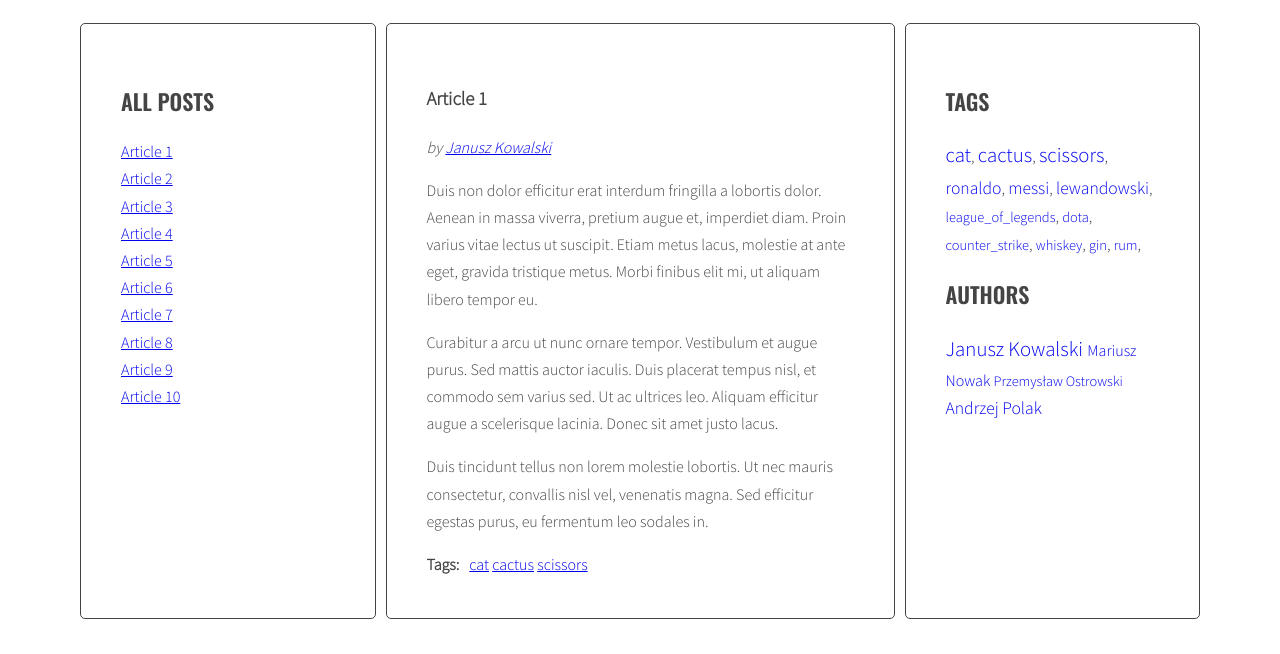
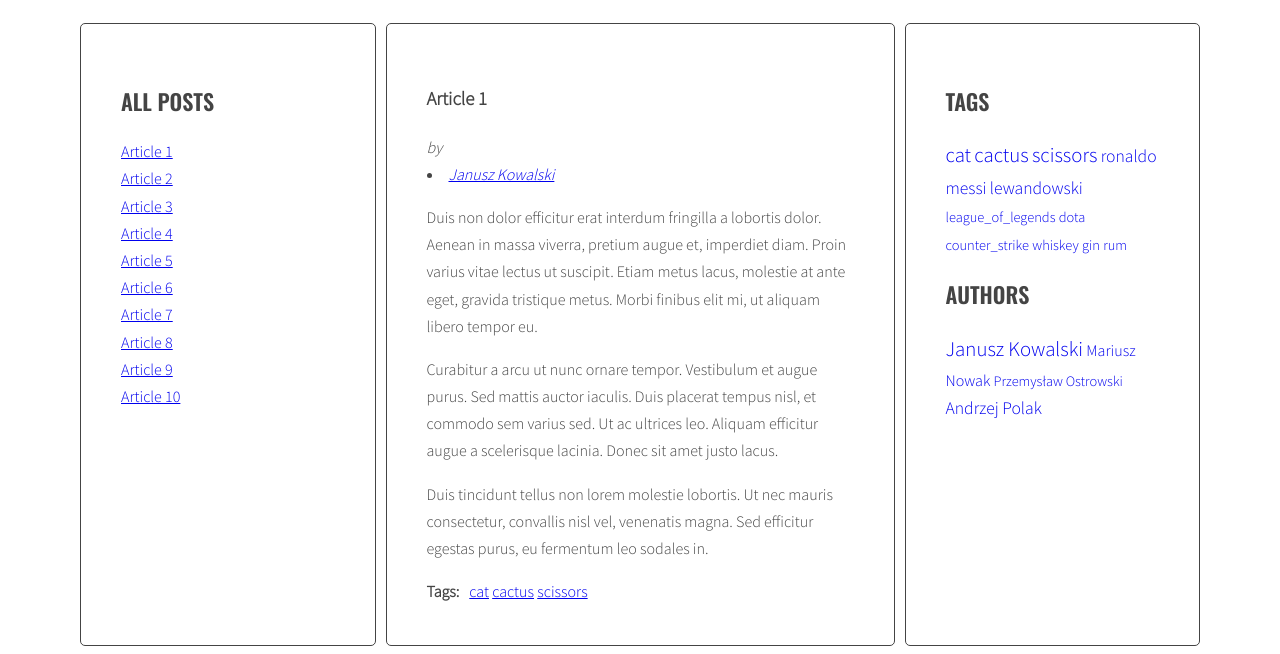
Before and after one commit to kazik545/javascript-blog, a website: page index.html in a window 1280 px wide. Shown: the part 220-874 px from the top of the page. Before the commit the page ends 847 px from the top, so only its background shows below. Drawn offline with nearby package versions, Linux system fonts and the light colour scheme.

Commit message:
add handlebars

```diff
--- a/index.html
+++ b/index.html
@@ -190,6 +190,26 @@
               </main>
             </div>
           </div>
+          <script id="template-author-cloud-link" type="text/x-handlebars-template">
+            {{#each authors}}
+            <li><a href="#author-{{ author }}" class=" {{ className }} ">{{ author }}</a></li>
+            {{/each}}
+          </script>
+          <script id="template-tag-cloud-link" type="text/x-handlebars-template">
+            {{#each tags}}
+            <li><a href="#tag-{{ tag }}" class=" {{ className }} ">{{ tag }}</a></li>
+            {{/each}}
+          </script>
+          <script id="template-author-link" type="text/x-handlebars-template">
+            <li><a href="#{{ id }}"><span>{{ title }}</span></a></li>
+          </script>
+          <script id="template-tag-link" type="text/x-handlebars-template">
+            <li><a href="#{{ id }}"><span>{{ title }}</span></a></li>
+          </script>
+          <script id="template-article-link" type="text/x-handlebars-template">
+            <li><a href="#{{ id }}"><span>{{ title }}</span></a></li>
+          </script>
+          <script src="https://cdnjs.cloudflare.com/ajax/libs/handlebars.js/4.1.0/handlebars.min.js"></script>
           <script src="js/script.js"></script>
     </body>
 </html>
--- a/js/script.js
+++ b/js/script.js
@@ -1,11 +1,16 @@
+const templates = {
+  articleLink: Handlebars.compile(document.querySelector('#template-article-link').innerHTML),
+  tagLink: Handlebars.compile(document.querySelector('#template-tag-link').innerHTML),
+  authorLink: Handlebars.compile(document.querySelector('#template-author-link').innerHTML),
+  tagCloudLink: Handlebars.compile(document.querySelector('#template-tag-cloud-link').innerHTML),
+  authorCloudLink: Handlebars.compile(document.querySelector('#template-author-cloud-link').innerHTML)
+};
 const optArticleSelector = '.post',
   optTitleSelector = '.post-title',
   optTitleListSelector = '.titles',
   optLinksTitles = '.titles a',
   optArticleTagsSelector = '.post-tags .list',
   optArticleAuthorSelector = '.post .post-author',
-  optTagsSelector = '.tags .list',
-  optAuthorsListSelector = '.authors .list',
   optCloudClassCount = 5 ,
   optCloudClassPrefix = 'tag-size-' ,
   optCloudClassPrefixAutor = 'author-size-' ;
@@ -80,7 +85,8 @@ function generateTitleLinks(customSelector = ''){
 
     /* [DONE] create HTML of the link */
 
-    const linkHTML = '<li><a href="#' + articleId + '"><span>' + articleTitle + '</span></a></li>';
+    const linkHTMLData = {id: articleId, title: articleTitle};
+    const linkHTML = templates.articleLink(linkHTMLData);
 
     /* [DONE] insert link into titleList */
 
@@ -159,7 +165,8 @@ function generateTags(){
 
       /* [DONE] generate HTML of the link */
 
-      let linkHTML = '<li><a href="#tag-' + tag + '">' + tag +'</a></li> ';
+      const linkHTMLData = {id: tag, title: tag};
+      const linkHTML = templates.tagLink(linkHTMLData);
 
       /* [DONE] add generated code to html variable */
 
@@ -176,7 +183,7 @@ function generateTags(){
         allTags[tag]++;
       }
 
-    /* [DONE] END LOOP: for each tag */
+      /* [DONE] END LOOP: for each tag */
 
     }
 
@@ -197,23 +204,27 @@ function generateTags(){
 
   /* [DONE] create variable for all links HTML code */
 
-  let allTagsHTML = '';
+  let allTagsDATA = {tags: []};
 
   /* [DONE] START LOOP: for each tag in allTags: */
 
   for(let tag in allTags){
 
-    /* [DONE] generate code of a link and add it to allTagsHTML */
+    /* [DONE] generate code of a link and add it to allTagsDATA */
 
-    const tagLinkHTML = '<li><a href="#tag-' + tag + '" class="' + calculateTagClass(allTags[tag], tagsParams) + '">' + tag + '</a></li>,  ' ;
+    allTagsDATA.tags.push({
+      tag: tag,
+      count: allTags[tag],
+      className: calculateTagClass(allTags[tag], tagsParams)
+    });
 
-    allTagsHTML += tagLinkHTML ;
+    console.log(allTagsDATA);
   }
   /* [DONE] END LOOP: for each tag in allTags: */
 
   /*[DONE] add HTML from allTagsHTML to tagList */
 
-  tagList.innerHTML = allTagsHTML;
+  tagList.innerHTML = templates.tagCloudLink(allTagsDATA);
 }
 
 generateTags();
@@ -339,7 +350,8 @@ function generateAuthor(){
 
     /* [DONE] generate HTML of the link */
 
-    const link = '<a href="#author-' + author + '">' + author +'</a>';
+    const linkHTMLData = {id: author, title: author};
+    const linkHTML = templates.authorLink(linkHTMLData);
 
     /* [DONE] check if this link is NOT already in allAuthors */
 
@@ -354,9 +366,9 @@ function generateAuthor(){
 
     /* [DONE] insert HTML of link into the author wrapper */
 
-    authorWrapper.innerHTML += link;
+    authorWrapper.innerHTML += linkHTML;
 
-  /* [DONE] END LOOP: for every article: */
+    /* [DONE] END LOOP: for every article: */
 
   }
 
@@ -369,7 +381,7 @@ function generateAuthor(){
 
   /* [DONE] create variable for all links HTML code */
 
-  let allAuthorHTML = '';
+  const allAuthorsData = {authors: []};
 
   /* [DONE] START LOOP: for each author in allAuthors: */
 
@@ -377,9 +389,11 @@ function generateAuthor(){
 
     /* [DONE] generate code of a link and add it to allAuthorHTML */
 
-    const authorLinkHTML = '<li><a href="#author-'+ author +'" class="' + calculateAuthorClass(allAuthors[author], authorsParams) + '">' + author + ' </a></li> ';
-
-    allAuthorHTML += authorLinkHTML;
+    allAuthorsData.authors.push({
+      author: author,
+      count: allAuthors[author],
+      className: calculateAuthorClass(allAuthors[author], authorsParams)
+    });
 
     /* [DONE] END LOOP: for each author in allAuthors: */
 
@@ -387,7 +401,7 @@ function generateAuthor(){
 
   /*[DONE] add HTML from allAuthorsHTML to AuthorList */
 
-  authorList.innerHTML = allAuthorHTML;
+  authorList.innerHTML = templates.authorCloudLink(allAuthorsData);
 }
 
 generateAuthor();
@@ -438,7 +452,7 @@ function authorClickHandler(event){
 
     authorLinkHref.classList.add('active');
 
-  /* [DONE] END LOOP: for each found author link */
+    /* [DONE] END LOOP: for each found author link */
 
   }
 
```
Also changed, not shown: .eslintrc.json.
